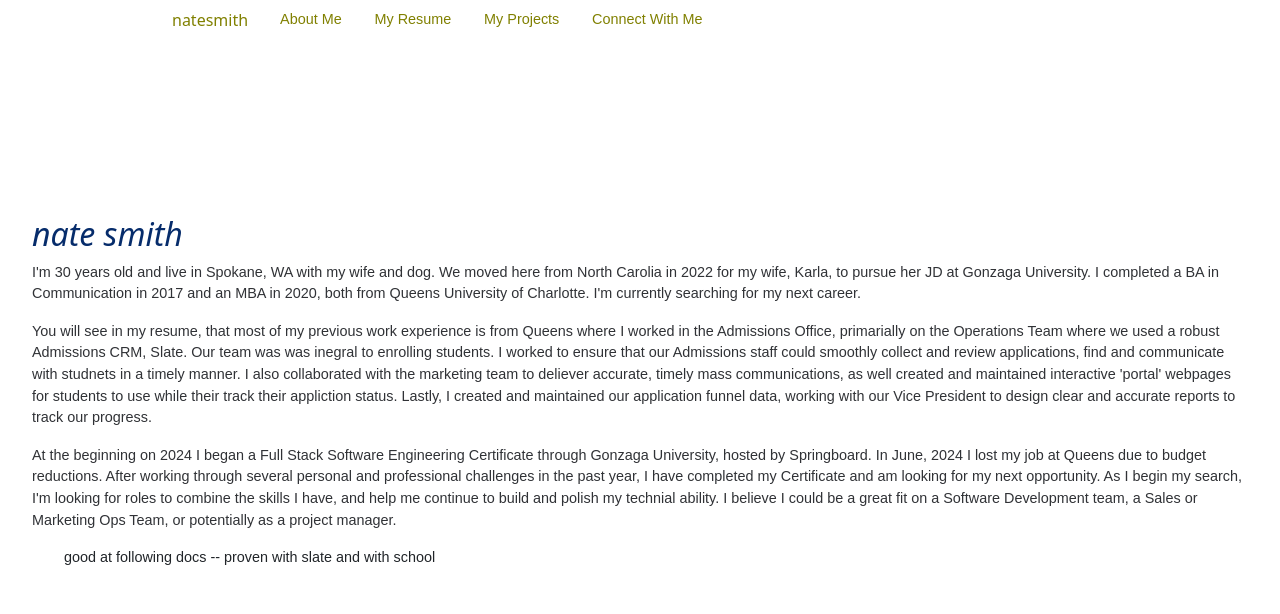
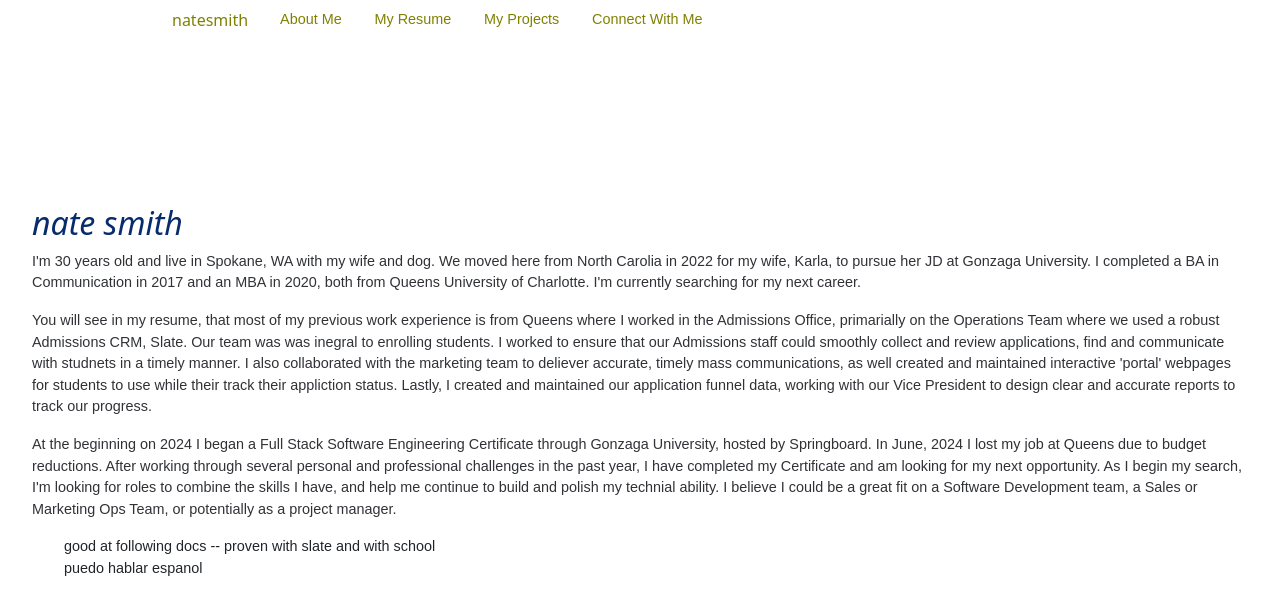
Before and after one commit to natesmith21/natesmith21.github.io, a React (Vite) app: page /aboutme in a window 1280 px wide. Shown: the top 614 px of the page. Built offline with nearby package versions, Linux system fonts and the light colour scheme.

Commit message:
puedo hablar espanol

```diff
--- a/src/componenets/About.jsx
+++ b/src/componenets/About.jsx
@@ -20,6 +20,7 @@ const AboutMe = () => {
             <li>
                 good at following docs -- proven with slate and with school
             </li>
+            <li>puedo hablar espanol</li>
         </ul>
         </section>
         </>
```
